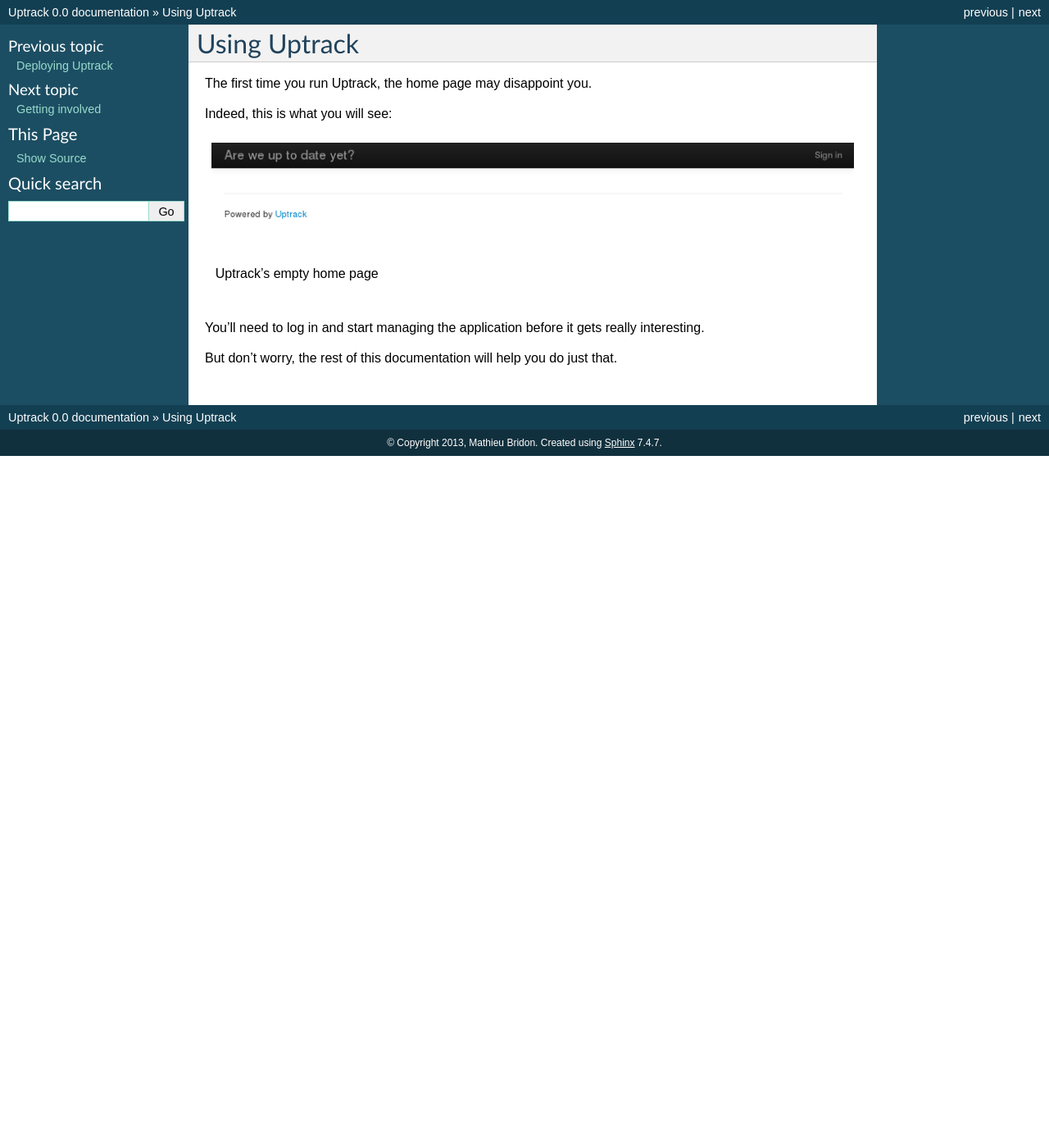
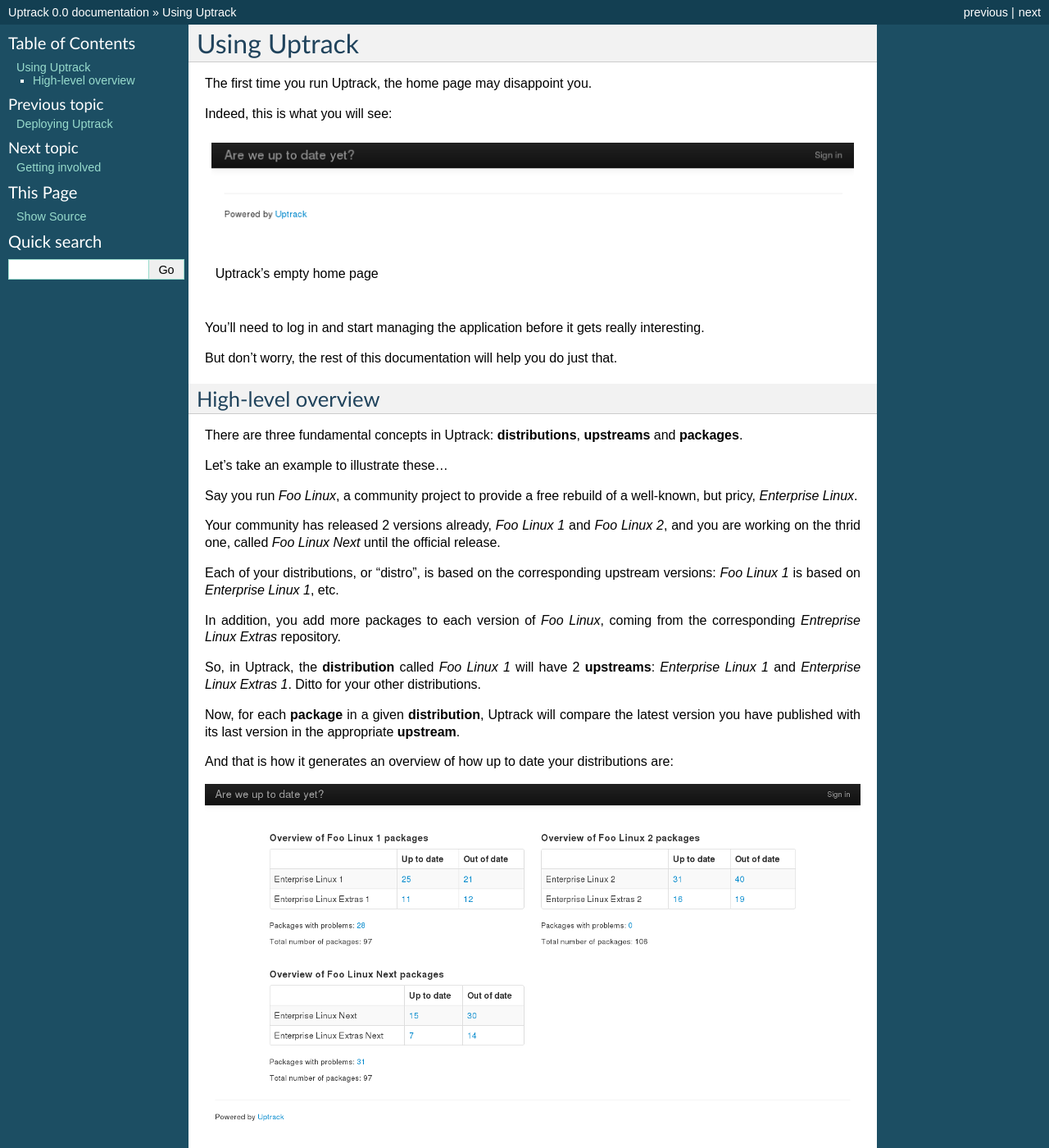
Before and after one commit to network-box/uptrack, a Sphinx documentation site: the page built from doc/source/usage.rst, in a window 1280 px wide and 1400 px high. Shown: the whole window at 82% size. Built offline with Sphinx 7.4.7, drawn with Linux system fonts in a browser that asks for light colours.

Commit message:
doc: Introduce the general concept

```diff
--- a/doc/source/usage.rst
+++ b/doc/source/usage.rst
@@ -17,3 +17,38 @@
 interesting.
 
 But don't worry, the rest of this documentation will help you do just that.
+
+High-level overview
+===================
+
+There are three fundamental concepts in Uptrack: **distributions**,
+**upstreams** and **packages**.
+
+Let's take an example to illustrate these...
+
+Say you run *Foo Linux*, a community project to provide a free rebuild of a
+well-known, but pricy, *Enterprise Linux*.
+
+Your community has released 2 versions already, *Foo Linux 1* and
+*Foo Linux 2*, and you are working on the thrid one, called *Foo Linux Next*
+until the official release.
+
+Each of your distributions, or "distro", is based on the corresponding
+upstream versions: *Foo Linux 1* is based on *Enterprise Linux 1*, etc.
+
+In addition, you add more packages to each version of *Foo Linux*, coming from
+the corresponding *Entreprise Linux Extras* repository.
+
+So, in Uptrack, the **distribution** called *Foo Linux 1* will have 2
+**upstreams**: *Enterprise Linux 1* and *Enterprise Linux Extras 1*. Ditto for
+your other distributions.
+
+Now, for each **package** in a given **distribution**, Uptrack will compare
+the latest version you have published with its last version in the appropriate
+**upstream**.
+
+And that is how it generates an overview of how up to date your distributions
+are:
+
+.. image:: _static/overview.png
+   :align: center
```
